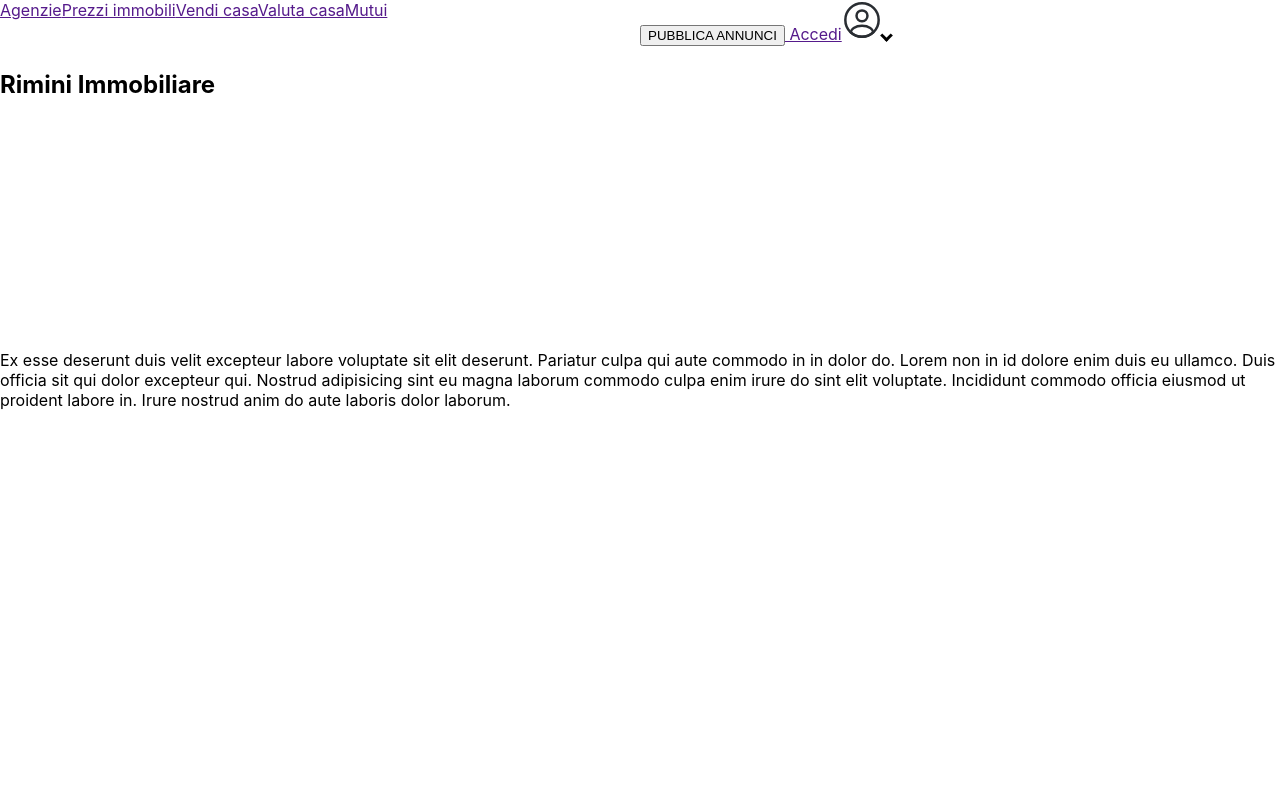
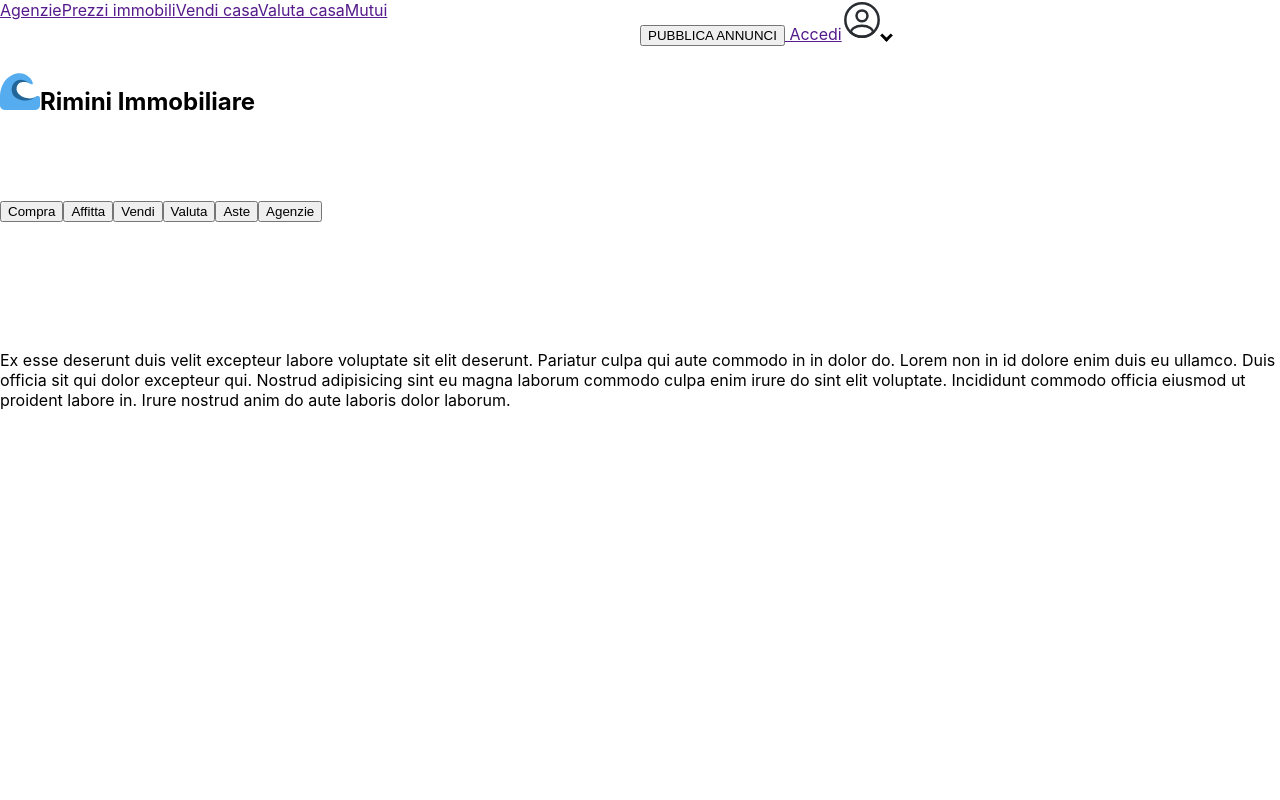
Before and after one commit to marc-alzapiedi/RiminiImmobiliare_client, a JavaScript app: page / in a window 1280 px wide. Shown: the top 800 px of the page. Built offline with nearby package versions, Linux system fonts and the light colour scheme; the HTML template or start-up script is replaced by a standard one.

Commit message:
resolved the problem of addiing the svg, added some buttons to the form input

```diff
--- a/src/pages/main/main.js
+++ b/src/pages/main/main.js
@@ -20,7 +20,7 @@ const Main = () => {
                                 PUBBLICA ANNUNCI
                             </button>
                             <a href=''> Accedi</a>
-                            <svg xmlns="http://www.w3.org/2000/svg" width="800px" height="800px" viewBox="0 0 24 24" fill="none">
+                            <svg xmlns="http://www.w3.org/2000/svg" width="40px" height="40px" viewBox="0 0 24 24" fill="none">
                             <path d="M12.12 12.78C12.05 12.77 11.96 12.77 11.88 12.78C10.12 12.72 8.71997 11.28 8.71997 9.50998C8.71997 7.69998 10.18 6.22998 12 6.22998C13.81 6.22998 15.28 7.69998 15.28 9.50998C15.27 11.28 13.88 12.72 12.12 12.78Z" stroke="#292D32" stroke-width="1.5" stroke-linecap="round" stroke-linejoin="round"/>
                             <path d="M18.74 19.3801C16.96 21.0101 14.6 22.0001 12 22.0001C9.40001 22.0001 7.04001 21.0101 5.26001 19.3801C5.36001 18.4401 5.96001 17.5201 7.03001 16.8001C9.77001 14.9801 14.25 14.9801 16.97 16.8001C18.04 17.5201 18.64 18.4401 18.74 19.3801Z" stroke="#292D32" stroke-width="1.5" stroke-linecap="round" stroke-linejoin="round"/>
                             <path d="M12 22C17.5228 22 22 17.5228 22 12C22 6.47715 17.5228 2 12 2C6.47715 2 2 6.47715 2 12C2 17.5228 6.47715 22 12 22Z" stroke="#292D32" stroke-width="1.5" stroke-linecap="round" stroke-linejoin="round"/>
@@ -31,13 +31,20 @@ const Main = () => {
 
                     <main>
                         <h1>
+                            <svg xmlns="http://www.w3.org/2000/svg" xmlnsXlink="http://www.w3.org/1999/xlink" width="40px" height="40px" viewBox="0 0 36 36" aria-hidden="true" role="img" className="iconify iconify--twemoji" preserveAspectRatio="xMidYMid meet"><path fill="#269" d="M33.398 23.678c-7.562 4.875-20.062-.438-18.375-8.062c1.479-6.684 9.419-4.763 11.225-3.861c1.806.902.713-3.889-3.475-5.327C17.1 4.48 10.156 4.893 7.961 14.678c-1.5 6.687 1.438 16.062 12.719 16.187c11.281.125 12.718-7.187 12.718-7.187z"/><path fill="#55ACEE" d="M35.988 25.193c0-2.146-2.754-2.334-4-1.119c-2.994 2.919-7.402 4.012-13.298 2.861c-10.25-2-10.341-14.014-3.333-17.441c3.791-1.854 8.289.341 9.999 1.655c1.488 1.143 4.334 2.66 4.185.752C29.223 7.839 21.262-.86 10.595 4.64C-.071 10.14 0 22.553 0 24.803v7.25C0 34.262 1.814 36 4.023 36h28C34.232 36 36 34.262 36 32.053c0 0-.004-6.854-.012-6.86z"/></svg>
                             Rimini Immobiliare
                         </h1>
                     </main>
 
-                    <nav>
+                    <form>
+                        <button>Compra</button>
+                        <button>Affitta</button>
+                        <button>Vendi</button>
+                        <button>Valuta</button>
+                        <button>Aste</button>
+                        <button>Agenzie</button>
 
-                    </nav>
+                    </form>
 
                 </section>
 
--- a/src/pages/main/style.css
+++ b/src/pages/main/style.css
@@ -24,8 +24,3 @@ header{
     transform: rotate(45deg);
     -webkit-transform: rotate(45deg);
 }
-
-svg{
-    height: 40px;
-    width: 40px;
-}
```
